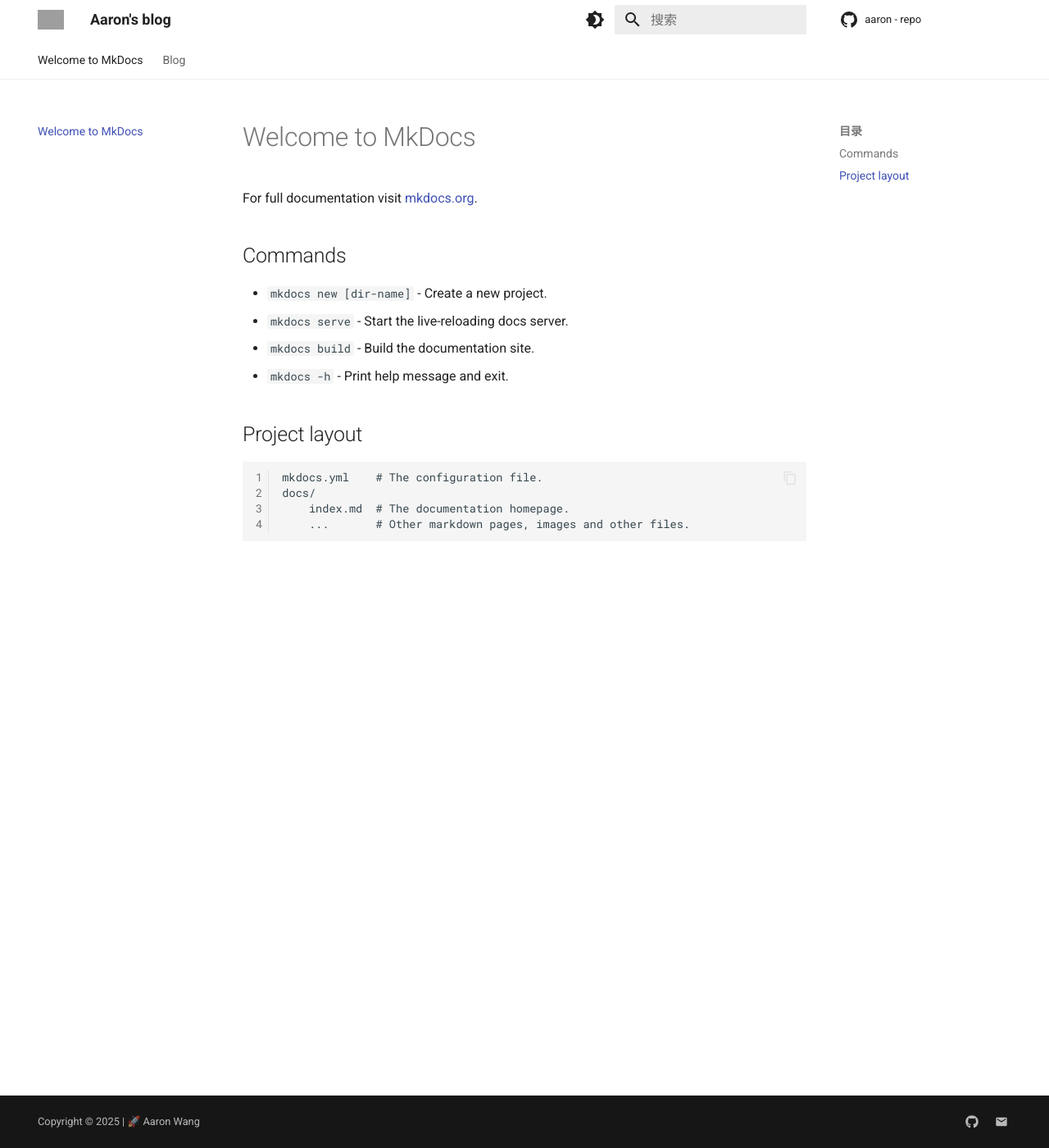
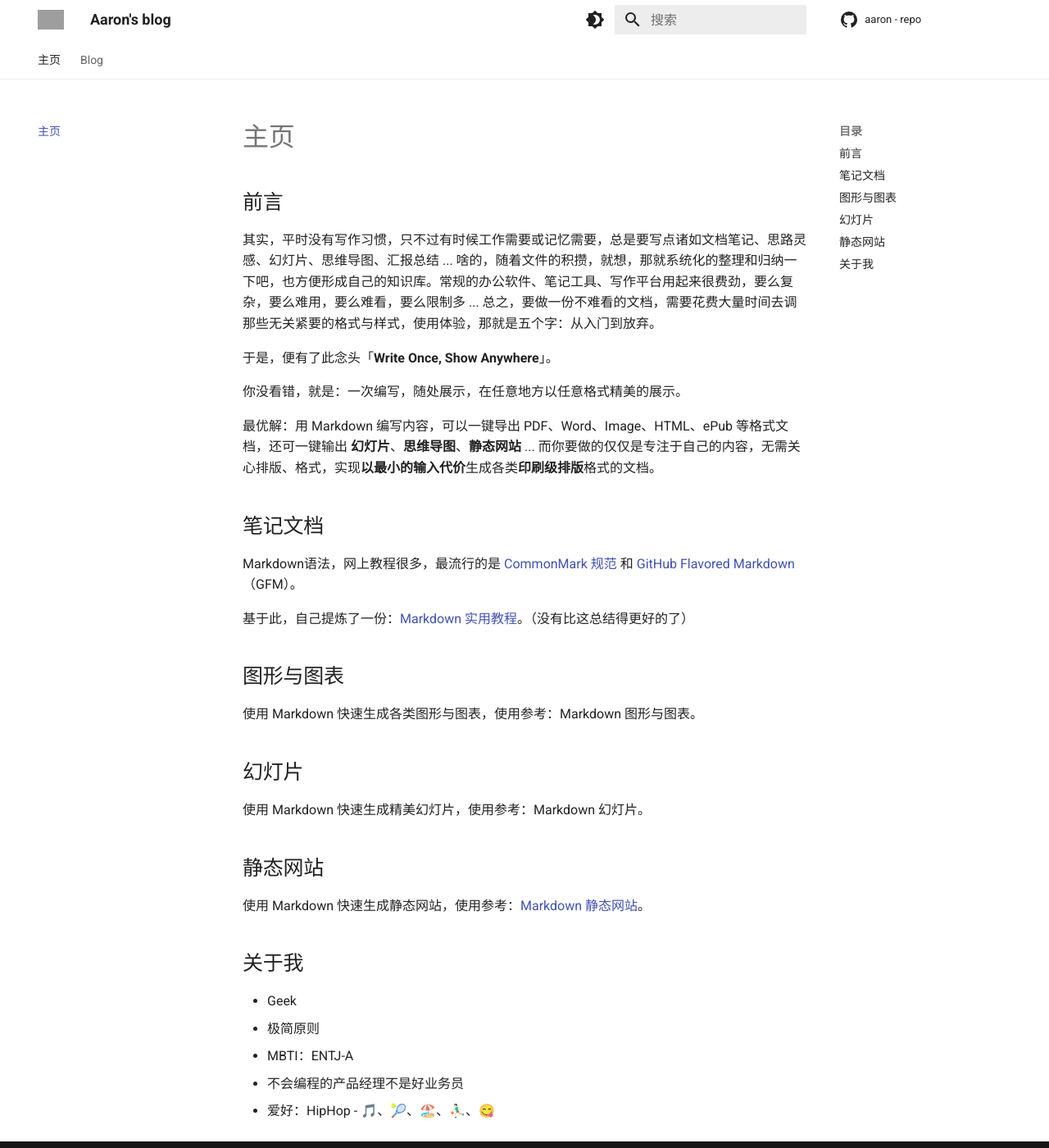
Before and after one commit to jaywhj/jaywhj.github.io, an MkDocs documentation site: the page built from docs/index.md, in a window 1280 px wide and 1400 px high. Shown: the whole window at 82% size. Built offline with MkDocs 1.6.1 and Material for MkDocs 9.7.7, drawn with Linux system fonts in a browser that asks for light colours; grey boxes are pictures that could not be loaded.

Commit message:
init index

```diff
--- a/docs/index.md
+++ b/docs/index.md
@@ -1,17 +1,48 @@
-# Welcome to MkDocs
 
-For full documentation visit [mkdocs.org](https://www.mkdocs.org).
+# 主页
 
-## Commands
+## 前言
 
-* `mkdocs new [dir-name]` - Create a new project.
-* `mkdocs serve` - Start the live-reloading docs server.
-* `mkdocs build` - Build the documentation site.
-* `mkdocs -h` - Print help message and exit.
+其实，平时没有写作习惯，只不过有时候工作需要或记忆需要，总是要写点诸如文档笔记、思路灵感、幻灯片、思维导图、汇报总结 ... 啥的，随着文件的积攒，就想，那就系统化的整理和归纳一下吧，也方便形成自己的知识库。常规的办公软件、笔记工具、写作平台用起来很费劲，要么复杂，要么难用，要么难看，要么限制多 ... 总之，要做一份不难看的文档，需要花费大量时间去调那些无关紧要的格式与样式，使用体验，那就是五个字：从入门到放弃。
 
-## Project layout
+于是，便有了此念头「**Write Once, Show Anywhere**」。
 
-    mkdocs.yml    # The configuration file.
-    docs/
-        index.md  # The documentation homepage.
-        ...       # Other markdown pages, images and other files.
+你没看错，就是：一次编写，随处展示，在任意地方以任意格式精美的展示。
+
+最优解：用 Markdown 编写内容，可以一键导出 PDF、Word、Image、HTML、ePub 等格式文档，还可一键输出 **幻灯片**、**思维导图**、**静态网站** ... 而你要做的仅仅是专注于自己的内容，无需关心排版、格式，实现**以最小的输入代价**生成各类**印刷级排版**格式的文档。
+
+
+
+## 笔记文档
+
+Markdown语法，网上教程很多，最流行的是 [CommonMark 规范](http://spec.commonmark.org/) 和 [GitHub Flavored Markdown](https://github.github.com/gfm/)（GFM）。
+
+基于此，自己提炼了一份：[Markdown 实用教程](markdown.md)。（没有比这总结得更好的了）
+
+
+
+## 图形与图表
+
+使用 Markdown 快速生成各类图形与图表，使用参考：Markdown 图形与图表。
+
+
+
+## 幻灯片
+
+使用 Markdown 快速生成精美幻灯片，使用参考：Markdown 幻灯片。
+
+
+
+## 静态网站
+
+使用 Markdown 快速生成静态网站，使用参考：[Markdown 静态网站](website.md)。
+
+
+
+## 关于我
+
+- Geek
+- 极简原则
+- MBTI：ENTJ-A
+- 不会编程的产品经理不是好业务员
+- 爱好：HipHop - 🎵、🎾、🏖️、⛹🏻‍♂️、😋
```
